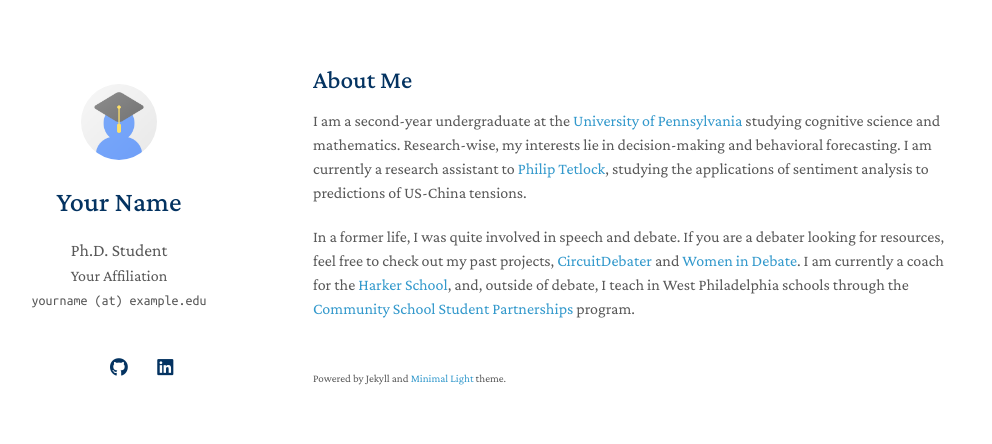
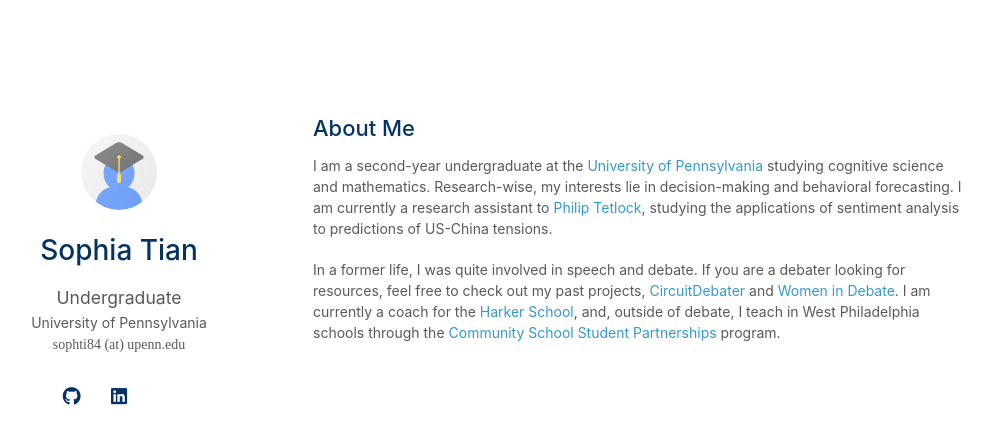
Before and after one commit to sophti84/sophti84.github.io, a Jekyll site: the page built from index.md, in a window 1280 px wide. Shown: the top 444 px of the page, without its empty margins (157-1149 px from the left). Built offline with Jekyll 4.4.1, drawn with Linux system fonts in a browser that asks for light colours; a style sheet for code colours, icons or effects is not loaded; our own code applies the rules of GitHub Pages for plain Markdown files.

Commit message:
Update _config.yml

```diff
--- a/_config.yml
+++ b/_config.yml
@@ -1,8 +1,8 @@
 # Basic Information
-title: Your Name
-position: Ph.D. Student
-affiliation: Your Affiliation
-email: yourname (at) example.edu
+title: Sophia Tian
+position: Undergraduate
+affiliation: University of Pennsylvania
+email: sophti84 (at) upenn.edu
 
 # Search Engine Optimization (SEO)
 # The following information is used to improve the website traffic from search engines, e.g., Google.
@@ -12,11 +12,11 @@
 
 # Links
 # If you don't need one of them, you may delete the corresponding line.
-google_scholar: https://scholar.google.com/
-cv_link: assets/files/curriculum_vitae.pdf
-github_link: https://github.com/
-linkedin: https://www.linkedin.com/
-twitter: https://twitter.com/
+<!-- google_scholar: https://scholar.google.com/ -->
+<!-- cv_link: assets/files/curriculum_vitae.pdf -->
+github_link: https://github.com/sophti84
+linkedin: https://www.linkedin.com/in/sophia-tian/
+twitter: https://x.com/sophti84
 
 # Images (e.g., your profile picture and your website's favicon)
 # "favicon" and "favicon_dark" are used for the light and dark modes, respectively.
@@ -26,7 +26,7 @@
 
 # Footnote
 # You may use the option to disable the footnote, "Powered by Jekyll and Minimal Light theme."
-enable_footnote: true
+enable_footnote: false
 
 # Auto Dark Mode
 # You may use the option to disable the automatic dark theme
@@ -34,7 +34,7 @@
 
 # Font
 # You can use this option to choose between Serif or Sans Serif fonts.
-font: "Serif" # or "Sans Serif"
+font: "Sans Serif"
 
 # Google Analytics ID
 # Please remove this if you don't use Google Analytics
```
